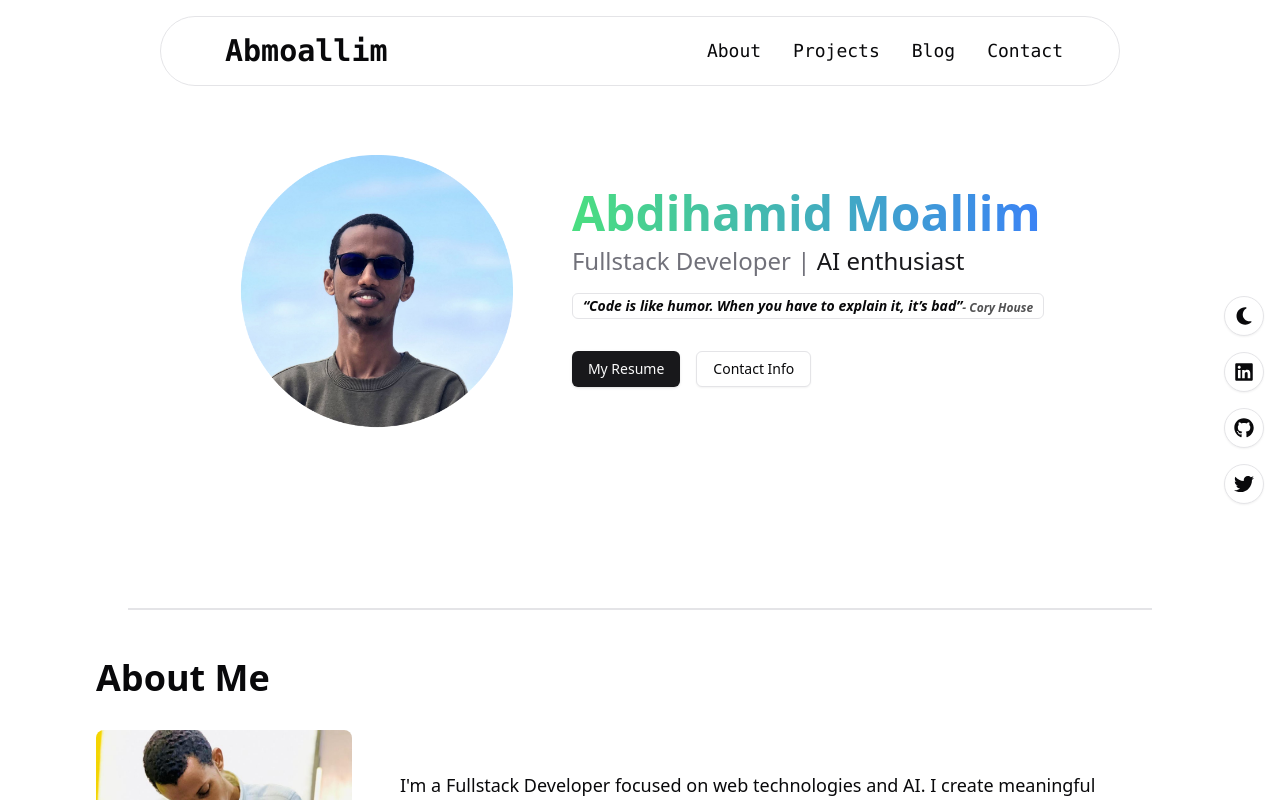
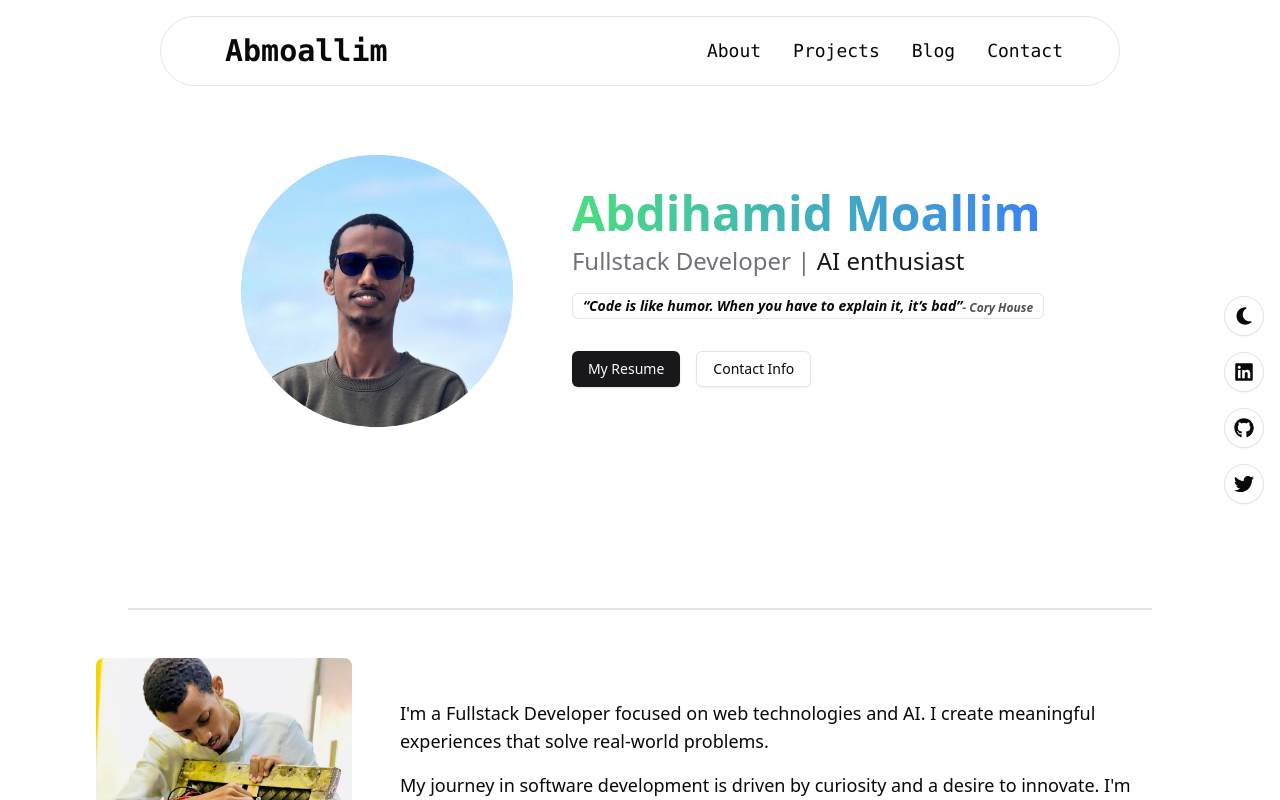
Before and after one commit to abmoallim/abmoallim, a Next.js app: page / in a window 1280 px wide. Shown: the top 800 px of the page. Built offline with nearby package versions, Linux system fonts and the light colour scheme.

Commit message:
about me title removed

```diff
--- a/app/components/AboutMe.js
+++ b/app/components/AboutMe.js
@@ -10,7 +10,7 @@ const AboutMe = () => {
         <section id="about" className="py-16 bg-background text-foreground">
             <hr className="border-t-2 border-border mx-32 py-6" />
             <div className="container mx-auto px-6 md:px-12 lg:px-24 text-center md:text-left">
-                <h2 className="text-4xl font-bold mb-8">About Me</h2>
+                {/* <h2 className="text-4xl font-bold mb-8">About Me</h2> */}
                 <div className="flex flex-col md:flex-row items-center md:space-x-12">
                     <img
                         src="/imgs/about-pic.png"
```
